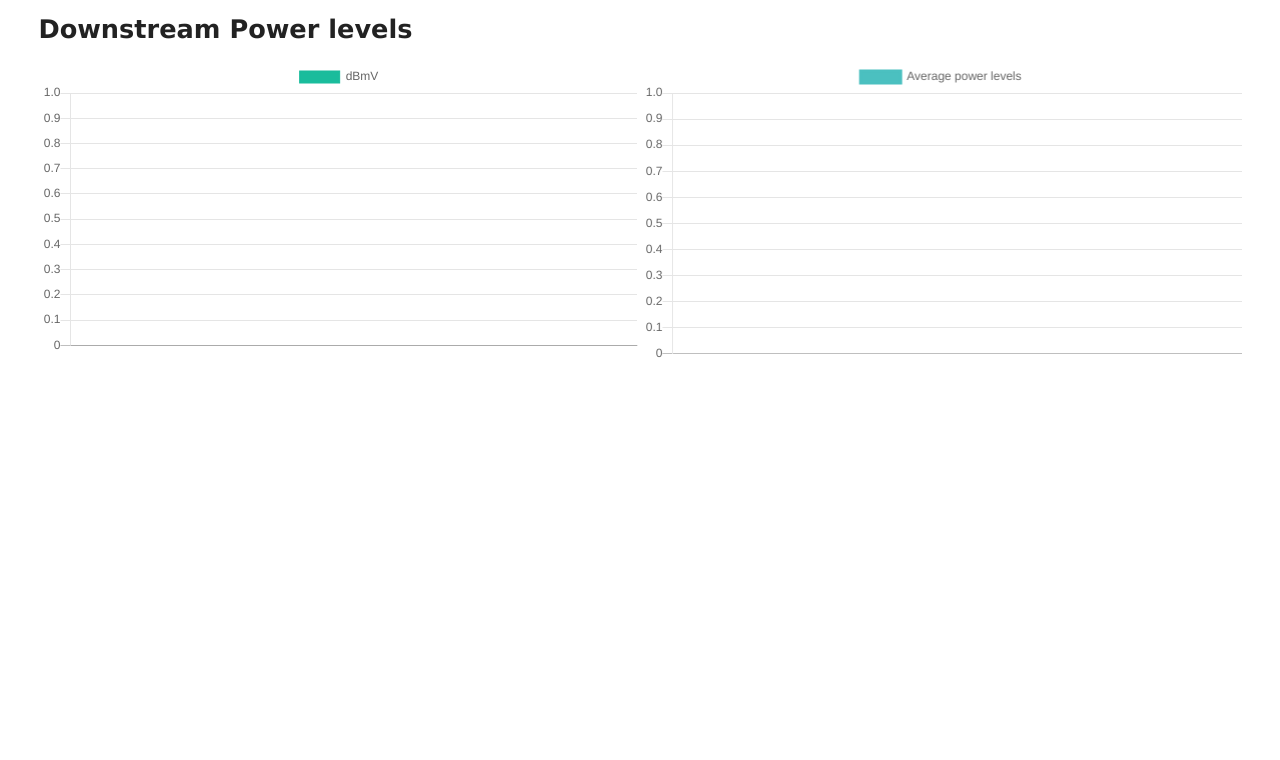
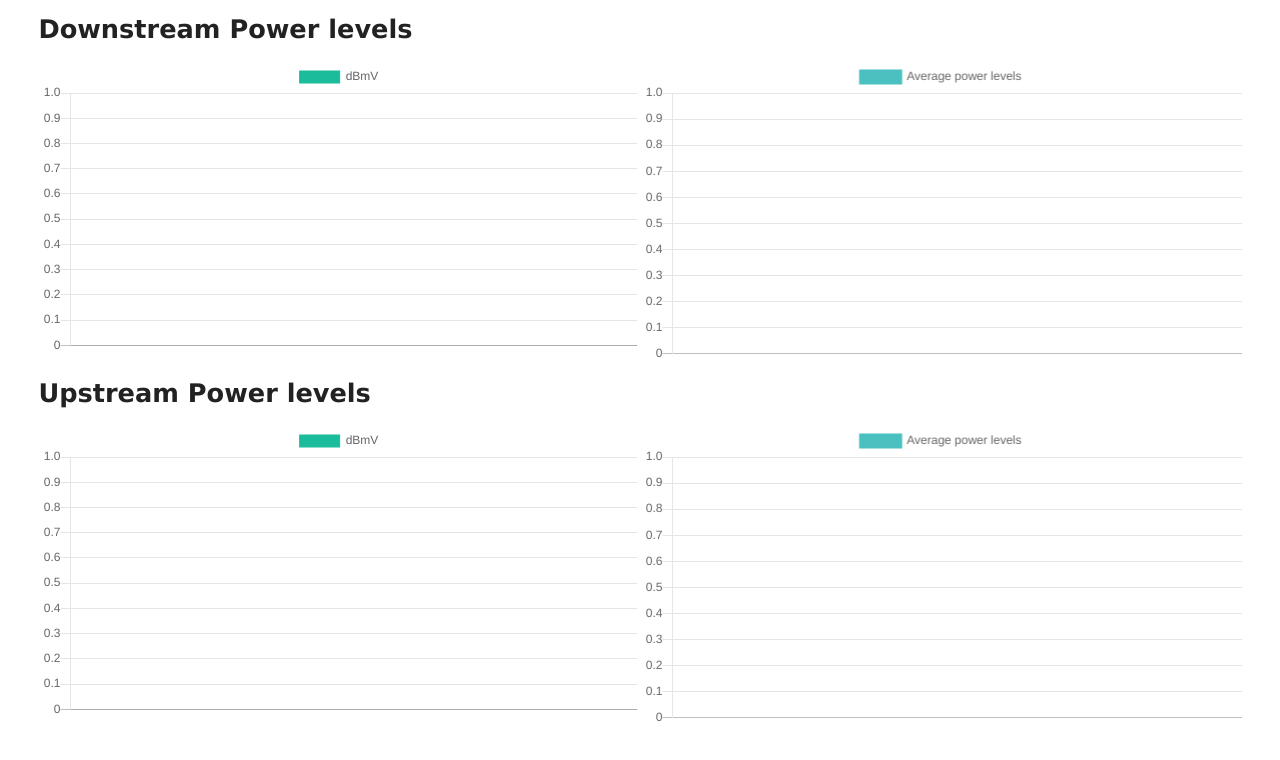
Before and after one commit to infyhr/tc7200-stats, an Electron app: page html/index.html in a window 1280 px wide. Shown: the part 689-1449 px from the top of the page. Before the commit the page ends 1088 px from the top, so only its background shows below. Drawn offline with nearby package versions, Linux system fonts and the light colour scheme; no server answers.

Commit message:
Updated README, added graphs for upstream

```diff
--- a/html/index.html
+++ b/html/index.html
@@ -19,19 +19,28 @@
             <h1>Downstream Signal to Noise ratio</h1>
             <div class="wrapper">
                 <div class="row">
-                    <canvas id="snrBar"></canvas>
+                    <canvas id="ds_snrBar"></canvas>
                 </div>
                 <div class="row">
-                    <canvas id="snrLine"></canvas>
+                    <canvas id="ds_snrLine"></canvas>
                 </div>
             </div>
             <h1>Downstream Power levels</h1>
             <div class="wrapper">
                 <div class="row">
-                    <canvas id="pwrBar"></canvas>
+                    <canvas id="ds_pwrBar"></canvas>
                 </div>
                 <div class="row">
-                    <canvas id="pwrLine"></canvas>
+                    <canvas id="ds_pwrLine"></canvas>
+                </div>
+            </div>
+            <h1>Upstream Power levels</h1>
+            <div class="wrapper">
+                <div class="row">
+                    <canvas id="us_pwrBar"></canvas>
+                </div>
+                <div class="row">
+                    <canvas id="us_pwrLine"></canvas>
                 </div>
             </div>
         </div>
@@ -41,12 +50,6 @@
             let stats = []; // Data returned from the gateway
             let index = require('../js/index.js'); // "Serverside" JS
             let graph = require('../js/graph.js'); // Own graphs (charts)
-
-            /*index.getData(function(results){
-                stats = results;
-
-                console.log(stats);
-            });*/
 
             // Short poll for new data
             setInterval(() => {
@@ -76,7 +79,18 @@
                 graph.pwrLineChart.config.data.labels.push(now);
                 graph.pwrLineChart.config.data.datasets[0].data.push(getAvg(stats[2]));
                 graph.pwrLineChart.update();
-            }, 5000);
+
+                /*
+                Now do the same for upstream
+                */
+                graph.us_pwrBarChart.config.data.labels = stats[3];
+                graph.us_pwrBarChart.config.data.datasets[0].data = stats[4];
+                graph.us_pwrBarChart.update();
+
+                graph.us_pwrLineChart.config.data.labels.push(now);
+                graph.us_pwrLineChart.config.data.datasets[0].data.push(getAvg(stats[4]));
+                graph.us_pwrLineChart.update();
+            }, 1000);
 
             function getAvg(arr) {
                 return arr.reduce((a, b) => {
--- a/js/connection.js
+++ b/js/connection.js
@@ -4,7 +4,7 @@ const remote = require('electron').remote;
 function grabData() {
     let data = {};
 
-    ["defaultGateway", "protocol", "statsURL", "username", "password"].forEach(v => {
+    ["defaultGateway", "protocol", "statsURL", "username", "password", "interval"].forEach(v => {
         console.log("Currently fetching " + v);
         data[v] = document.querySelector('[name=' + v + ']').value;
     });
--- a/js/graph.js
+++ b/js/graph.js
@@ -29,7 +29,7 @@ Chart.defaults.global.animation = {
 Chart.defaults.global.hover = {
     animationDuration: 0
 }
-let snrBarChart = new Chart(document.getElementById("snrBar"), {
+let snrBarChart = new Chart(document.getElementById("ds_snrBar"), {
     type: 'bar',
     data: {
         labels: [],
@@ -42,7 +42,7 @@ let snrBarChart = new Chart(document.getElementById("snrBar"), {
         }]
     }
 });
-let pwrBarChart = new Chart(document.getElementById("pwrBar"), {
+let pwrBarChart = new Chart(document.getElementById("ds_pwrBar"), {
     type: 'bar',
     data: {
         labels: [],
@@ -55,7 +55,7 @@ let pwrBarChart = new Chart(document.getElementById("pwrBar"), {
         }]
     }
 });
-var snrLineChart = new Chart(document.getElementById("snrLine"), {
+let snrLineChart = new Chart(document.getElementById("ds_snrLine"), {
     type: 'line',
     data: {
         labels: [],
@@ -77,7 +77,42 @@ var snrLineChart = new Chart(document.getElementById("snrLine"), {
         }
     }
 });
-var pwrLineChart = new Chart(document.getElementById("pwrLine"), {
+let pwrLineChart = new Chart(document.getElementById("ds_pwrLine"), {
+    type: 'line',
+    data: {
+        labels: [],
+        datasets: [{
+            label: "Average power levels",
+            fill: false,
+            lineTension: 0.1,
+            backgroundColor: "rgba(75, 192, 192, 0.4)",
+            borderColor: "rgba(75, 192, 192, 1)",
+            data: [],
+            spanGaps: false,
+        }]
+    },
+    options: {
+        scales: {
+            xAxes: [{
+                display: false
+            }]
+        }
+    }
+});
+let us_pwrBarChart = new Chart(document.getElementById("us_pwrBar"), {
+    type: 'bar',
+    data: {
+        labels: [],
+        datasets: [{
+            label: 'dBmV',
+            data: [],
+            backgroundColor: backgroundColor,
+            borderColor: borderColor,
+            borderWidth: 1
+        }]
+    }
+});
+let us_pwrLineChart = new Chart(document.getElementById("us_pwrLine"), {
     type: 'line',
     data: {
         labels: [],
@@ -100,10 +135,14 @@ var pwrLineChart = new Chart(document.getElementById("pwrLine"), {
     }
 });
 
+
 // Export so we can access these outside
 module.exports = {
     snrBarChart: snrBarChart,
     pwrBarChart: pwrBarChart,
     snrLineChart: snrLineChart,
-    pwrLineChart: pwrLineChart
+    pwrLineChart: pwrLineChart,
+
+    us_pwrBarChart: us_pwrBarChart,
+    us_pwrLineChart: us_pwrLineChart
 }
--- a/js/index.js
+++ b/js/index.js
@@ -8,14 +8,7 @@ let connectionData;
 // Receive connection data
 ipc.on('connectionInit', (event, message) => {
     connectionData = JSON.parse(message);
-
-    console.log('wow it works: ');
-    console.log(connectionData);
 });
-
-function getRandomArbitrary(min, max) {
-    return Math.random() * (max - min) + min;
-}
 
 /*
 Extracts data from the HTTP response and returns it, just some simple regex stuff.
@@ -40,7 +33,6 @@ function extractData(data) {
     let ds_pwr = re_dsPwr.exec(data);
     // Loop through all the results
     while(ds_snr != null) { // Will be the same for all three
-        console.log(ds_pwr);
         ret[0].push(ds_channels[1]);
         ret[1].push(ds_snr[1]);
         ret[2].push(ds_pwr[2]);
@@ -61,7 +53,7 @@ function extractData(data) {
         us_pwr = re_usPower.exec(data);
     }
 
-return ret;
+    return ret;
 }
 
 /*
@@ -108,3 +100,5 @@ exports.getData = function(callback) {
 
     http.request(options, res).end();
 }
+
+exports.connectionData = connectionData;
```
Also changed, not shown: html/connection.html (+5 -0 lines), README.md.
